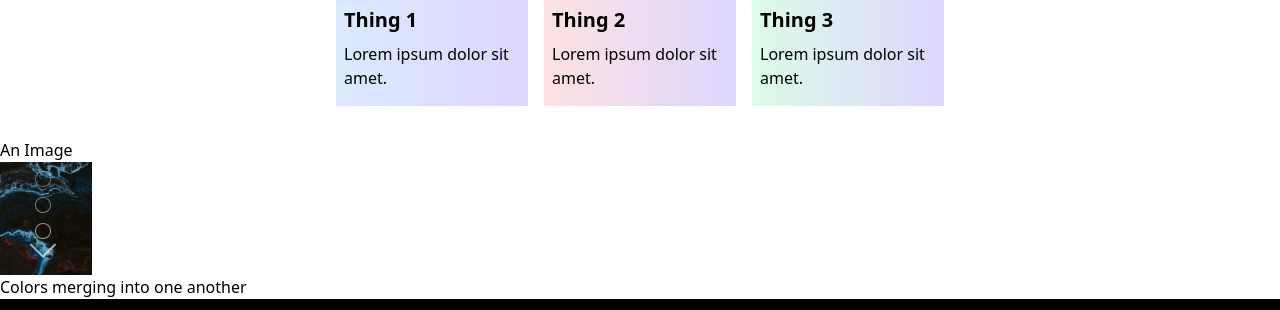
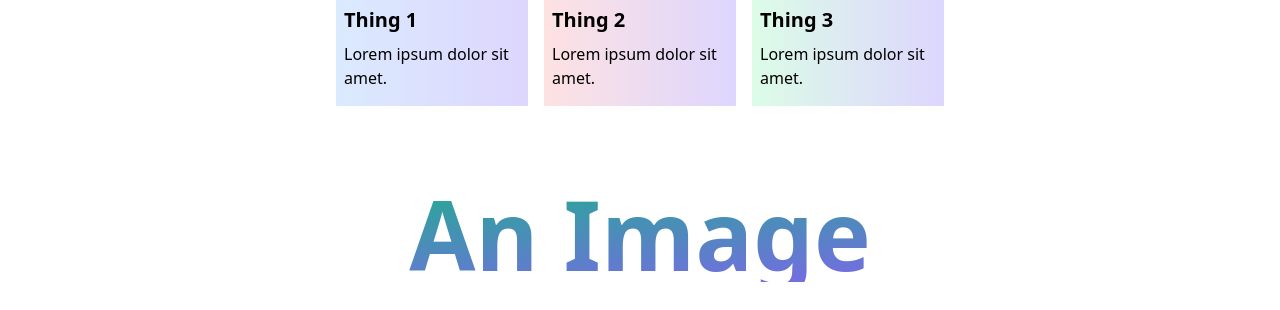
Before and after one commit to ashx3s/tailwind-example-f22, a website: page index.html in a window 1280 px wide. Shown: the part 642-952 px from the top of the page. Drawn offline with Linux system fonts and the light colour scheme.

Commit message:
styled image and text graident

```diff
--- a/index.html
+++ b/index.html
@@ -76,15 +76,22 @@
           </article>
         </div>
       </section>
-      <section>
-        <header>
-          <h2>An Image</h2>
-          <figure>
+      <section class="pb-8">
+        <header class="py-4 container px-6 lg:px-0 mx-auto text-center">
+          <h2
+            class="bg-clip-text bg-gradient-to-br from-emerald-500 to-violet-500 text-transparent my-8 text-5xl xl:text-8xl font-black"
+          >
+            An Image
+          </h2>
+          <figure class="mx-auto">
             <img
               src="assets/images/amorphous-tailwind.png"
               alt="Colors merging together"
+              class="w-48 lg:w-80 cover mx-auto"
             />
-            <figcaption>Colors merging into one another</figcaption>
+            <figcaption class="my-2 text-gray-500">
+              Colors merging into one another
+            </figcaption>
           </figure>
         </header>
       </section>
```
Also changed, not shown: assets/css/output.css.
